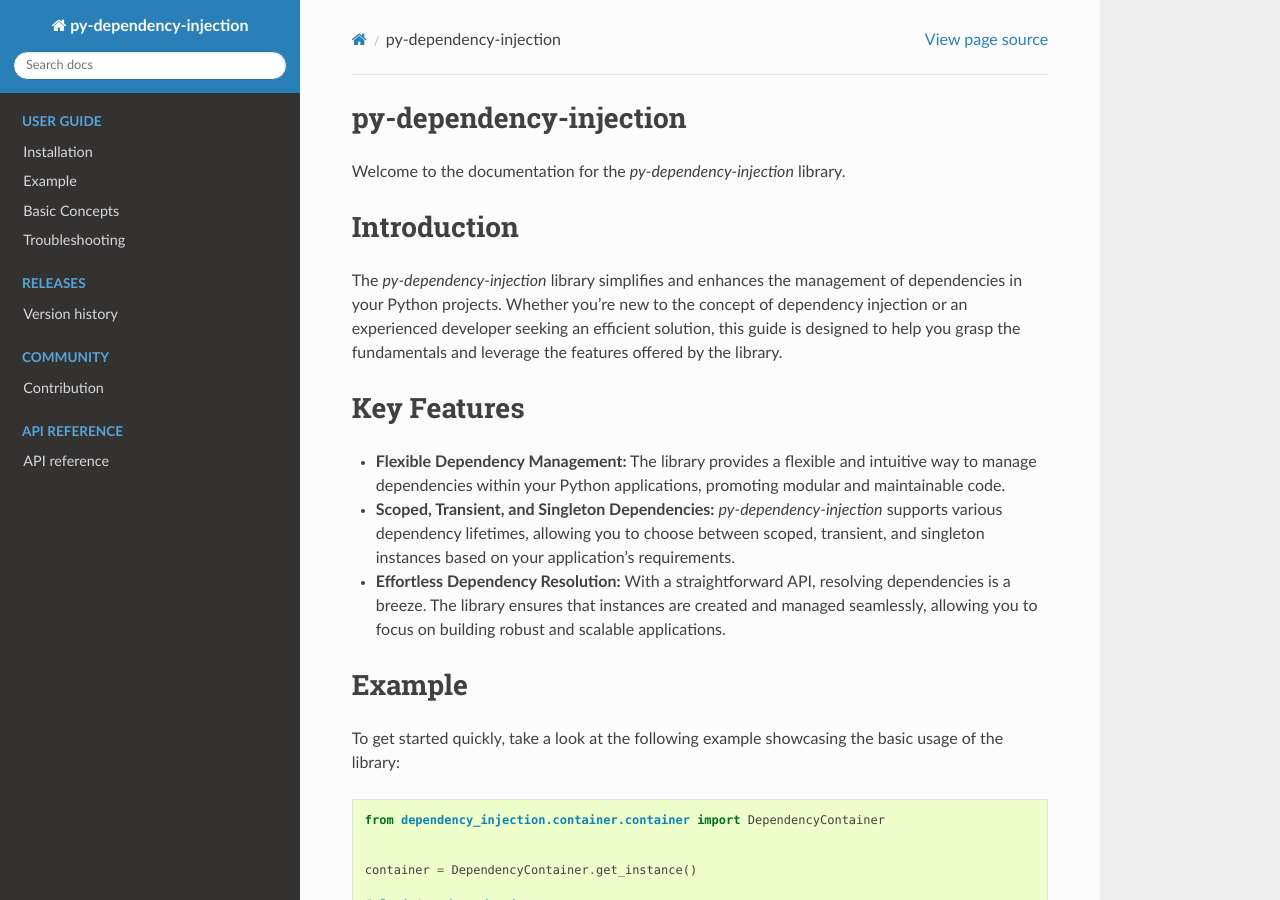
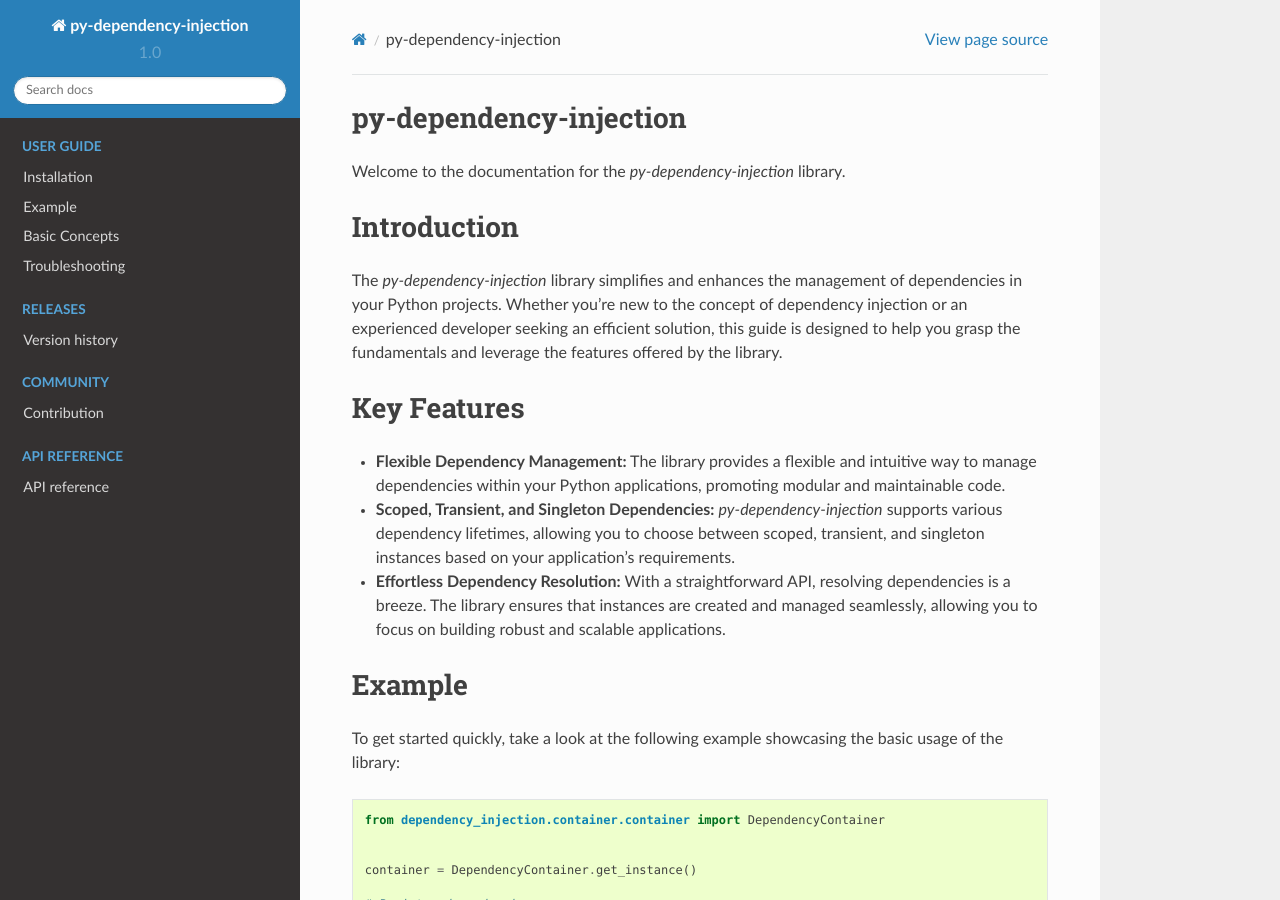
Before and after one commit to runemalm/py-dependency-injection, a Sphinx documentation site: the page built from docs/index.rst, in a window 1280 px wide and 900 px high. Built offline with Sphinx 7.4.7 and the Read the Docs theme 2.0.0, drawn with Linux system fonts in a browser that asks for light colours.

Commit message:
Attempt to fix new workflow.

```diff
--- a/docs/conf.py
+++ b/docs/conf.py
@@ -29,6 +29,9 @@ master_doc = 'index'
 project = 'py-dependency-injection'
 copyright = '2024, David Runemalm'
 author = 'David Runemalm'
+
+# The version
+version = '1.0'
 
 # The full version, including alpha/beta/rc tags
 release = '1.0.0-alpha.3'
```
Also changed, not shown: 1 other file.
